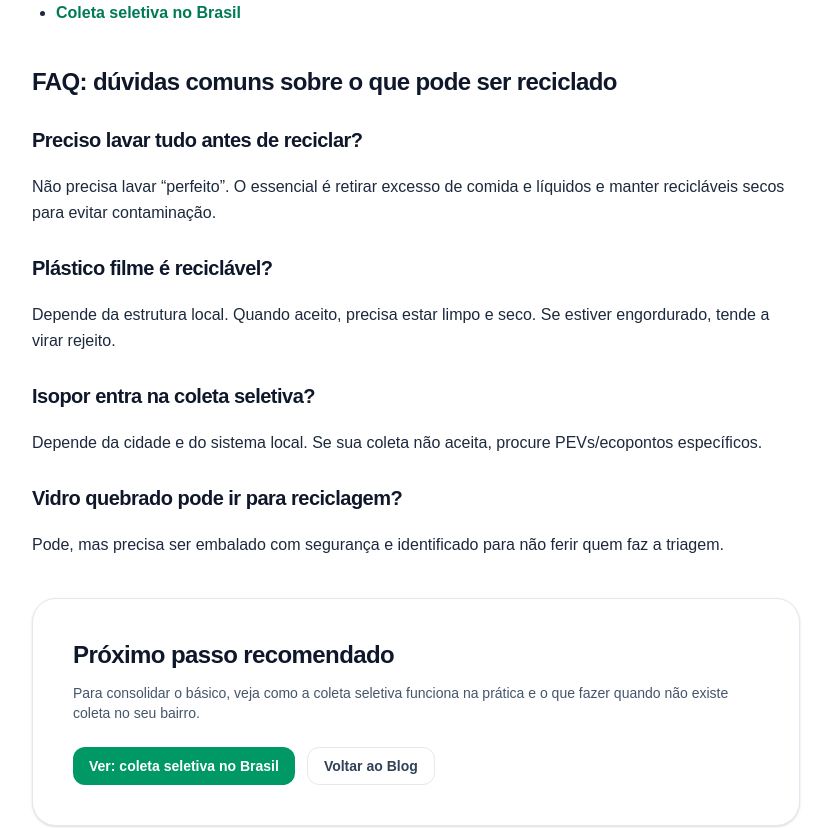
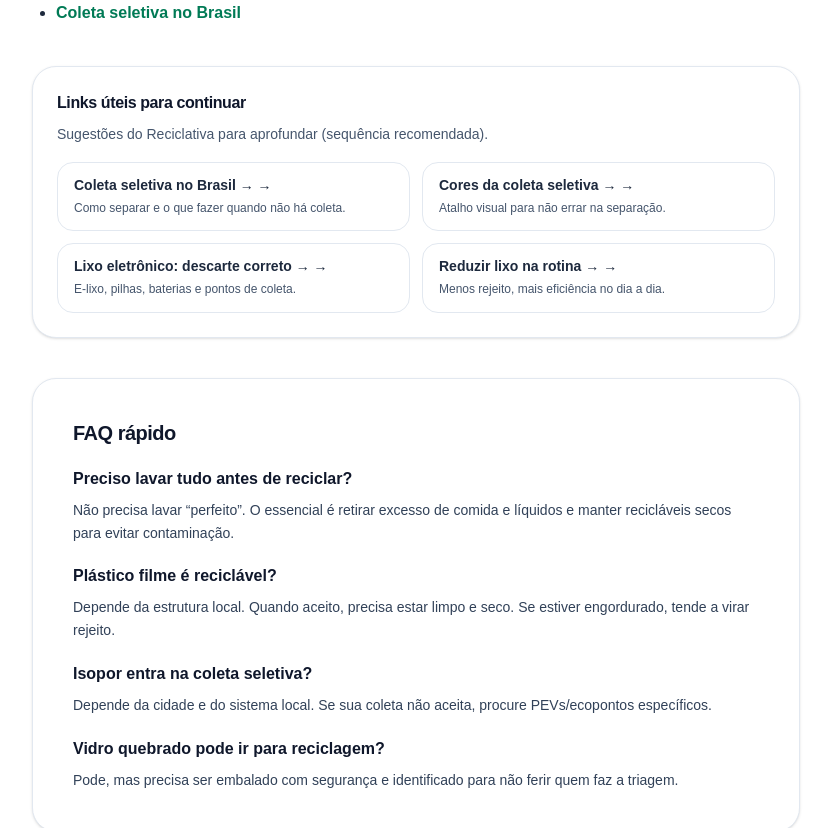
Before and after one commit to aieduardopompeu/reciclativa-portal, a Next.js app: page /blog/o-que-pode-ser-reciclado in a window 1280 px wide. Shown: the part 3540-4368 px from the top of the page, without its empty margins (224-1055 px from the left). Built offline with nearby package versions, Linux system fonts and the light colour scheme; no server answers.

Commit message:
feat(blog): padronizar o-que-pode-ser-reciclado no padrão ITAD

```diff
--- a/src/app/blog/o-que-pode-ser-reciclado/page.tsx
+++ b/src/app/blog/o-que-pode-ser-reciclado/page.tsx
@@ -2,6 +2,7 @@
 import type { Metadata } from "next";
 import Link from "next/link";
 import { ArticleJsonLd } from "@/components/seo/ArticleJsonLd";
+import RecommendedLinks from "@/components/RecommendedLinks";
 
 const SITE_URL =
   process.env.NEXT_PUBLIC_SITE_URL?.replace(/\/+$/, "") ||
@@ -84,7 +85,7 @@ export default function Page() {
       {/* Corpo editorial — PADRÃO ITAD */}
       <section className="mt-10">
         <article className="mx-auto max-w-3xl">
-          {/* Box “Em 30 segundos” */}
+          {/* Em 30 segundos */}
           <div className="rounded-3xl border border-slate-200 bg-white p-6 shadow-sm">
             <p className="text-xs font-semibold uppercase tracking-[0.2em] text-slate-500">
               Em 30 segundos
@@ -105,7 +106,7 @@ export default function Page() {
             </ul>
           </div>
 
-          {/* Texto com tipografia editorial (sem prose) */}
+          {/* Texto editorial (sem prose) */}
           <div
             className={[
               "mt-10 text-slate-800 leading-relaxed space-y-5",
@@ -151,30 +152,20 @@ export default function Page() {
             <ul>
               <li>Papel higiênico, guardanapo sujo, papel toalha sujo</li>
               <li>Papel muito engordurado (ex.: caixa de pizza com gordura)</li>
-              <li>
-                Papel plastificado/metalizado (depende da composição e da coleta local)
-              </li>
+              <li>Papel plastificado/metalizado (depende da composição e da coleta local)</li>
             </ul>
 
             <h3>Plástico (geralmente no “vermelho”)</h3>
             <h4>Pode (comumente aceito)</h4>
             <ul>
               <li>Garrafas PET (água, refrigerante)</li>
-              <li>
-                Frascos rígidos de limpeza e higiene (quando vazios e com pouco resíduo)
-              </li>
-              <li>
-                Potes rígidos (alguns tipos) e tampas (varia por cidade/cooperativa)
-              </li>
+              <li>Frascos rígidos de limpeza e higiene (quando vazios e com pouco resíduo)</li>
+              <li>Potes rígidos (alguns tipos) e tampas (varia por cidade/cooperativa)</li>
             </ul>
             <h4>Depende / costuma dar problema</h4>
             <ul>
-              <li>
-                Plástico filme (sacolinha, embalagem flexível) — varia muito por cidade
-              </li>
-              <li>
-                Embalagens metalizadas/multicamadas (sachês) — aceitação geralmente menor
-              </li>
+              <li>Plástico filme (sacolinha, embalagem flexível) — varia muito por cidade</li>
+              <li>Embalagens metalizadas/multicamadas (sachês) — aceitação geralmente menor</li>
               <li>Isopor (EPS) — depende da coleta local e se está limpo</li>
             </ul>
 
@@ -209,12 +200,9 @@ export default function Page() {
             </ul>
 
             <h2>Orgânico vs rejeito: o que fazer com o que NÃO recicla</h2>
-
             <h3>Orgânico</h3>
             <ul>
-              <li>
-                Restos de alimentos, cascas, borra de café (quando há compostagem/coleta orgânica)
-              </li>
+              <li>Restos de alimentos, cascas, borra de café (quando há compostagem/coleta orgânica)</li>
             </ul>
 
             <h3>Rejeito</h3>
@@ -273,41 +261,90 @@ export default function Page() {
                 <Link href="/blog/coleta-seletiva-no-brasil">Coleta seletiva no Brasil</Link>
               </li>
             </ul>
+          </div>
 
-            <h2>FAQ: dúvidas comuns sobre o que pode ser reciclado</h2>
+          {/* RecommendedLinks — padrão ITAD */}
+          <div className="mt-10">
+            <RecommendedLinks
+              links={[
+                {
+                  href: "/blog/coleta-seletiva-no-brasil",
+                  title: "Coleta seletiva no Brasil →",
+                  description: "Como separar e o que fazer quando não há coleta.",
+                },
+                {
+                  href: "/blog/cores-da-coleta-seletiva",
+                  title: "Cores da coleta seletiva →",
+                  description: "Atalho visual para não errar na separação.",
+                },
+                {
+                  href: "/blog/lixo-eletronico-descarte",
+                  title: "Lixo eletrônico: descarte correto →",
+                  description: "E-lixo, pilhas, baterias e pontos de coleta.",
+                },
+                {
+                  href: "/blog/reduzir-lixo-na-rotina",
+                  title: "Reduzir lixo na rotina →",
+                  description: "Menos rejeito, mais eficiência no dia a dia.",
+                },
+              ]}
+            />
+          </div>
 
-            <h3>Preciso lavar tudo antes de reciclar?</h3>
-            <p>
+          {/* FAQ rápido — padrão ITAD (mesmo conteúdo, só em card) */}
+          <div className="mt-10 rounded-3xl border border-slate-200 bg-white p-7 shadow-sm md:p-10">
+            <h2 className="text-xl font-extrabold tracking-tight text-slate-900">FAQ rápido</h2>
+
+            <div className="mt-5 space-y-5 text-sm leading-relaxed text-slate-700">
+              <div>
+                <h3 className="text-base font-bold text-slate-900">
+                  Preciso lavar tudo antes de reciclar?
+                </h3>
+                <p className="mt-2">
                   Não precisa lavar “perfeito”. O essencial é retirar excesso de comida e líquidos e manter
                   recicláveis secos para evitar contaminação.
                 </p>
+              </div>
 
-            <h3>Plástico filme é reciclável?</h3>
-            <p>
+              <div>
+                <h3 className="text-base font-bold text-slate-900">
+                  Plástico filme é reciclável?
+                </h3>
+                <p className="mt-2">
                   Depende da estrutura local. Quando aceito, precisa estar limpo e seco. Se estiver
                   engordurado, tende a virar rejeito.
                 </p>
+              </div>
 
-            <h3>Isopor entra na coleta seletiva?</h3>
-            <p>
+              <div>
+                <h3 className="text-base font-bold text-slate-900">
+                  Isopor entra na coleta seletiva?
+                </h3>
+                <p className="mt-2">
                   Depende da cidade e do sistema local. Se sua coleta não aceita, procure PEVs/ecopontos
                   específicos.
                 </p>
+              </div>
 
-            <h3>Vidro quebrado pode ir para reciclagem?</h3>
-            <p>
+              <div>
+                <h3 className="text-base font-bold text-slate-900">
+                  Vidro quebrado pode ir para reciclagem?
+                </h3>
+                <p className="mt-2">
                   Pode, mas precisa ser embalado com segurança e identificado para não ferir quem faz a triagem.
                 </p>
               </div>
+            </div>
+          </div>
 
-          {/* CTA final — dentro do max-w-3xl (padrão ITAD) */}
+          {/* Próximo passo — padrão ITAD */}
           <section className="mt-10 rounded-3xl border border-slate-200 bg-white p-7 shadow-sm md:p-10">
             <h2 className="text-2xl font-bold tracking-tight text-slate-900">
               Próximo passo recomendado
             </h2>
             <p className="mt-3 max-w-2xl text-sm text-slate-600">
-              Para consolidar o básico, veja como a coleta seletiva funciona na prática e o que fazer
-              quando não existe coleta no seu bairro.
+              Para consolidar o básico, veja como a coleta seletiva funciona na prática e o que fazer quando
+              não existe coleta no seu bairro.
             </p>
 
             <div className="mt-6 flex flex-wrap gap-3">
```
Lines whose indentation alone changed are shown as unchanged.
